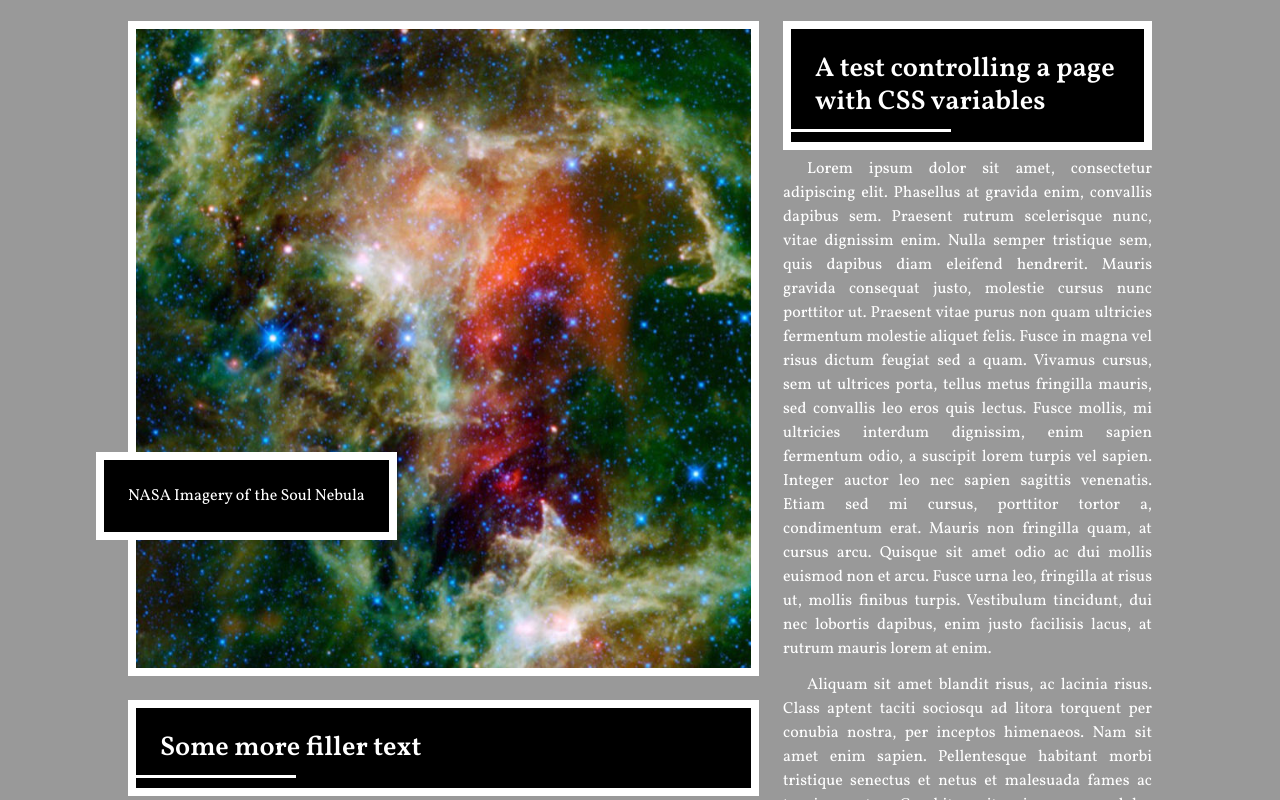
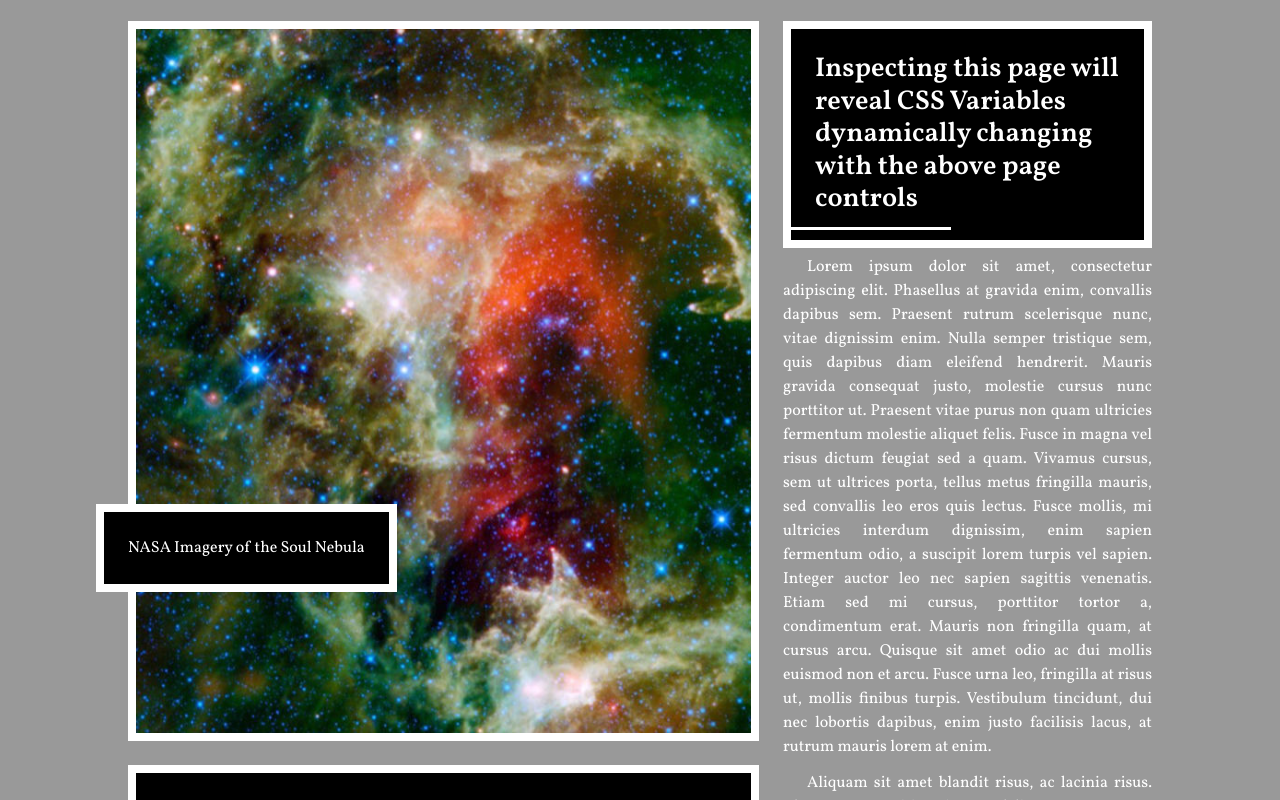
Before and after one commit to randywalton/css-variables, a website: page index.html in a window 1280 px wide. Shown: the part 367-1167 px from the top of the page. Drawn offline with Linux system fonts and the light colour scheme.

Commit message:
Update html header content

```diff
--- a/index.html
+++ b/index.html
@@ -121,7 +121,7 @@
 
       </nav>
 
-      <h3>A test controlling a page with CSS variables</h3>
+      <h3>Inspecting this page will reveal CSS Variables dynamically changing with the above page controls</h3>
       <p> Lorem ipsum dolor sit amet, consectetur adipiscing elit. Phasellus at gravida enim, convallis dapibus sem. Praesent rutrum scelerisque nunc, vitae dignissim enim. Nulla semper tristique sem, quis dapibus diam eleifend hendrerit. Mauris gravida consequat justo, molestie cursus nunc porttitor ut. Praesent vitae purus non quam ultricies fermentum molestie aliquet felis. Fusce in magna vel risus dictum feugiat sed a quam. Vivamus cursus, sem ut ultrices porta, tellus metus fringilla mauris, sed convallis leo eros quis lectus. Fusce mollis, mi ultricies interdum dignissim, enim sapien fermentum odio, a suscipit lorem turpis vel sapien. Integer auctor leo nec sapien sagittis venenatis. Etiam sed mi cursus, porttitor tortor a, condimentum erat. Mauris non fringilla quam, at cursus arcu. Quisque sit amet odio ac dui mollis euismod non et arcu. Fusce urna leo, fringilla at risus ut, mollis finibus turpis. Vestibulum tincidunt, dui nec lobortis dapibus, enim justo facilisis lacus, at rutrum mauris lorem at enim.
       </p>
       <p>
@@ -144,7 +144,7 @@
 
       </nav>
 
-      <h3>Some more filler text</h3>
+      <h3>Local Storage will save & remember your changes on reload</h3>
       <p> Lorem ipsum dolor sit amet, consectetur adipiscing elit. Phasellus at gravida enim, convallis dapibus sem. Praesent rutrum scelerisque nunc, vitae dignissim enim. Nulla semper tristique sem, quis dapibus diam eleifend hendrerit. Mauris gravida consequat justo, molestie cursus nunc porttitor ut. Praesent vitae purus non quam ultricies fermentum molestie aliquet felis. Fusce in magna vel risus dictum feugiat sed a quam. Vivamus cursus, sem ut ultrices porta, tellus metus fringilla mauris, sed convallis leo eros quis lectus. Fusce mollis, mi ultricies interdum dignissim, enim sapien fermentum odio, a suscipit lorem turpis vel sapien. Integer auctor leo nec sapien sagittis venenatis. Etiam sed mi cursus, porttitor tortor a, condimentum erat. Mauris non fringilla quam, at cursus arcu. Quisque sit amet odio ac dui mollis euismod non et arcu. Fusce urna leo, fringilla at risus ut, mollis finibus turpis. Vestibulum tincidunt, dui nec lobortis dapibus, enim justo facilisis lacus, at rutrum mauris lorem at enim.
       </p>
     </article>
```
